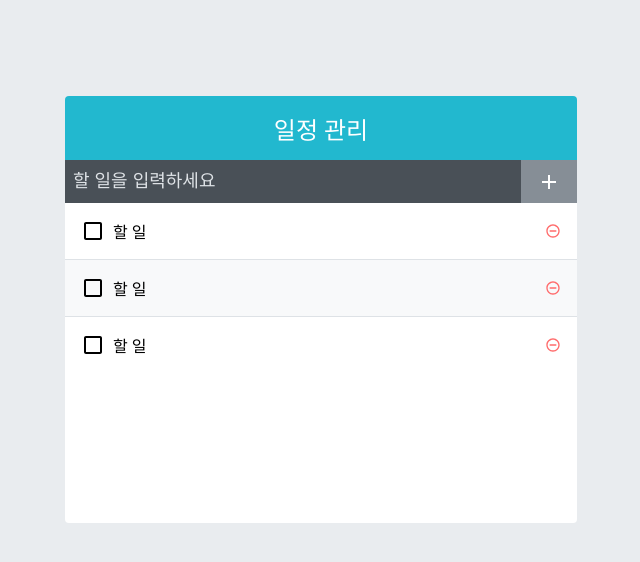
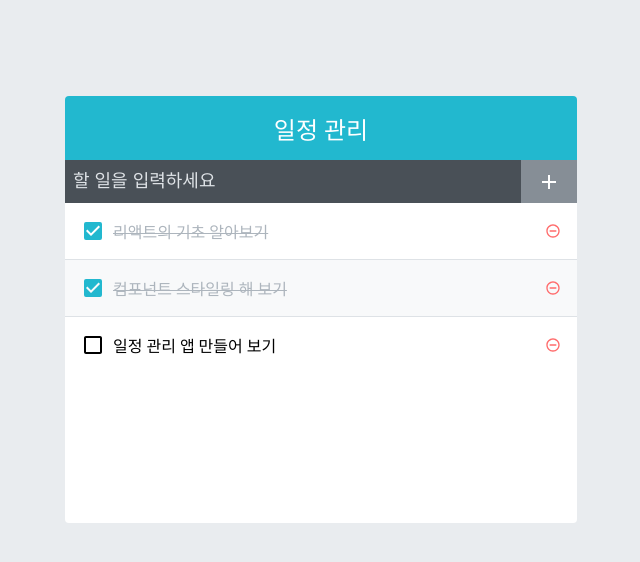
Before and after one commit to Ticktakto/TodoList_React, a React (Create React App) app in the folder todo-app/: page / in a window 1280 px wide. Shown: the top 562 px of the page, without its empty margins (319-959 px from the left). Built offline with nearby package versions, Linux system fonts and the light colour scheme.

Commit message:
4 - Function Implementation( Add todos state using useState )

```diff
--- a/todo-app/src/App.js
+++ b/todo-app/src/App.js
@@ -1,13 +1,31 @@
-import react from 'react';
+import react, { useState }from 'react';
 import TodoTemplate from './components/TodoTemplate'
 import TodoInsert from './components/TodoInsert';
 import TodoList from './components/TodoList';
 
 const App = () => {
+  const [todos, setTodos] = useState([
+    {
+      id: 1,
+      text: '리액트의 기초 알아보기',
+      checked: true,
+    },
+    {
+      id: 2,
+      text: '컴포넌트 스타일링 해 보기',
+      checked: true,
+    },
+    {
+      id: 3,
+      text: '일정 관리 앱 만들어 보기',
+      checked: false,
+    },
+  ]);
+
   return(
     <TodoTemplate>
     <TodoInsert />
-    <TodoList />
+    <TodoList todos={todos}/>
     </TodoTemplate>
   );
 }
--- a/todo-app/src/components/TodoList.js
+++ b/todo-app/src/components/TodoList.js
@@ -2,12 +2,12 @@
 import TodoListItem from './TodoListItem';
 import './TodoList.scss'
 
-const TodoList = () => {
+const TodoList = ({ todos }) => {
     return(
         <div className="TodoList">
-            <TodoListItem />
-            <TodoListItem />
-            <TodoListItem />
+            {todos.map(todo => (
+                <TodoListItem todo={todo} key={todo.id} />
+            ))}
         </div>
     );
 };
--- a/todo-app/src/components/TodoListItem.js
+++ b/todo-app/src/components/TodoListItem.js
@@ -4,15 +4,18 @@
     MdCheckBox,
     MdRemoveCircleOutline,
 } from 'react-icons/md';
+import cn from 'classnames';
 import './TodoListItem.scss';
 
-const TodoListItem = () => {
+// MdCheckBox -> (체크된) 체크박스, MdCheckBoxOutlineBlank -> (빈) 체크박스
+const TodoListItem = ({ todo }) => {
+    const { text, checked } = todo;
 
     return(
         <div className="TodoListItem">
-            <div className="checkbox">
-                <MdCheckBoxOutlineBlank />
-                <div className="text">할 일</div>
+            <div className={cn("checkbox", { checked })}>
+                {checked ? <MdCheckBox /> : <MdCheckBoxOutlineBlank />}
+                <div className="text">{text}</div>
             </div>
             <div className="remove">
                 <MdRemoveCircleOutline />
--- a/todo-app/src/components/TodoListItem.scss
+++ b/todo-app/src/components/TodoListItem.scss
@@ -28,11 +28,14 @@
         // 체크 됬을 경우 보여 줄 스타일
         &.checked {
             svg {
+                // 체크박스 색깔
                 color: #22b8cf;
             }
 
             .text {
+                // 글자 색
                 color: #adb5bd;
+                // 텍스트 중간에 줄 긋기
                 text-decoration: line-through;
             }
         }
```
Also changed, not shown: 2 other files (tests, documents, lock files or other folders).
